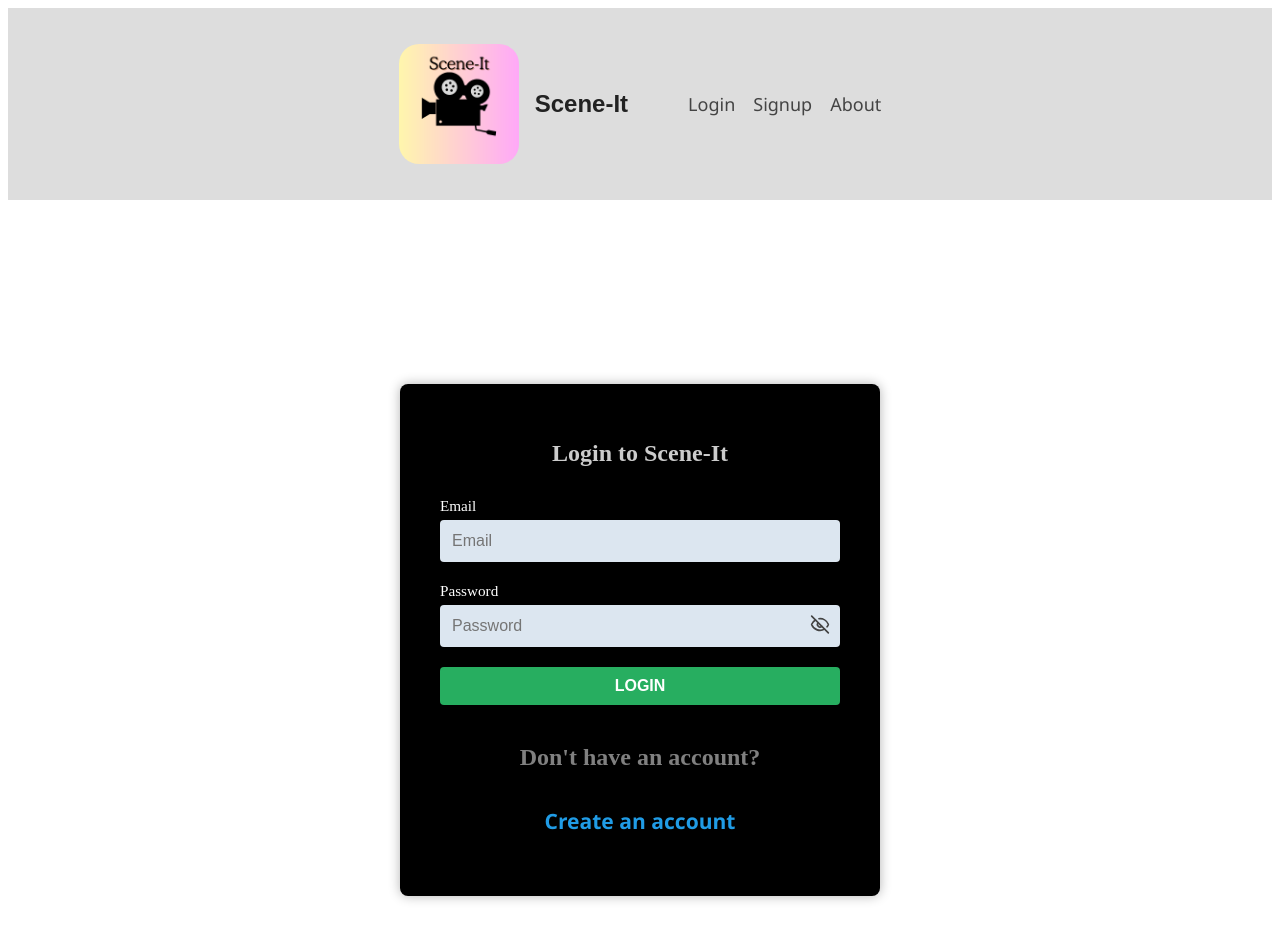
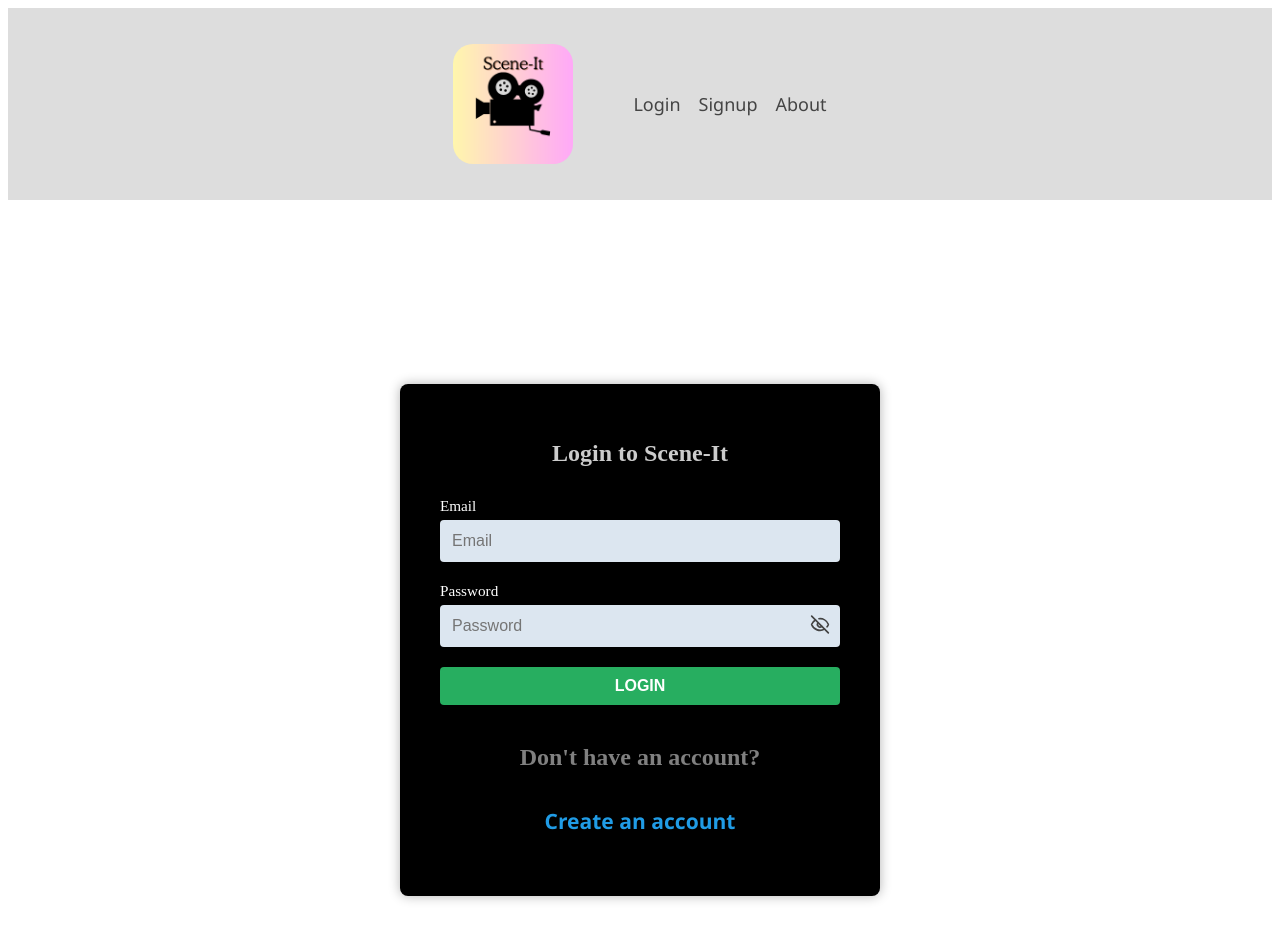
Before and after one commit to Krrithik/AppDev3390-FinalProject, a Vue app in the folder frontend/: page /login in a window 1280 px wide. Shown: the top 940 px of the page. Built offline with nearby package versions, Linux system fonts and the light colour scheme; the HTML template or start-up script is replaced by a standard one.

Commit message:
got rid of appname in navbar since its in logo

```diff
--- a/frontend/src/components/AppHeader.vue
+++ b/frontend/src/components/AppHeader.vue
@@ -9,7 +9,6 @@ const { user } = useAuth();
   <header class="header">
     <nav class="branding">
       <img class="logo" src="/sceneItLogo.png" alt="Logo of camera with text Scene-It" />
-      <span class="app-name">Scene-It</span>
     </nav>
 
     <nav class="nav">
@@ -33,12 +32,6 @@ const { user } = useAuth();
   align-items: center;
   justify-content: center;
   gap: 16px;
-}
-
-.app-name {
-  font-size: 1.5rem;
-  font-weight: bold;
-  color: #222;
 }
 
 .searchWrapper {
```
